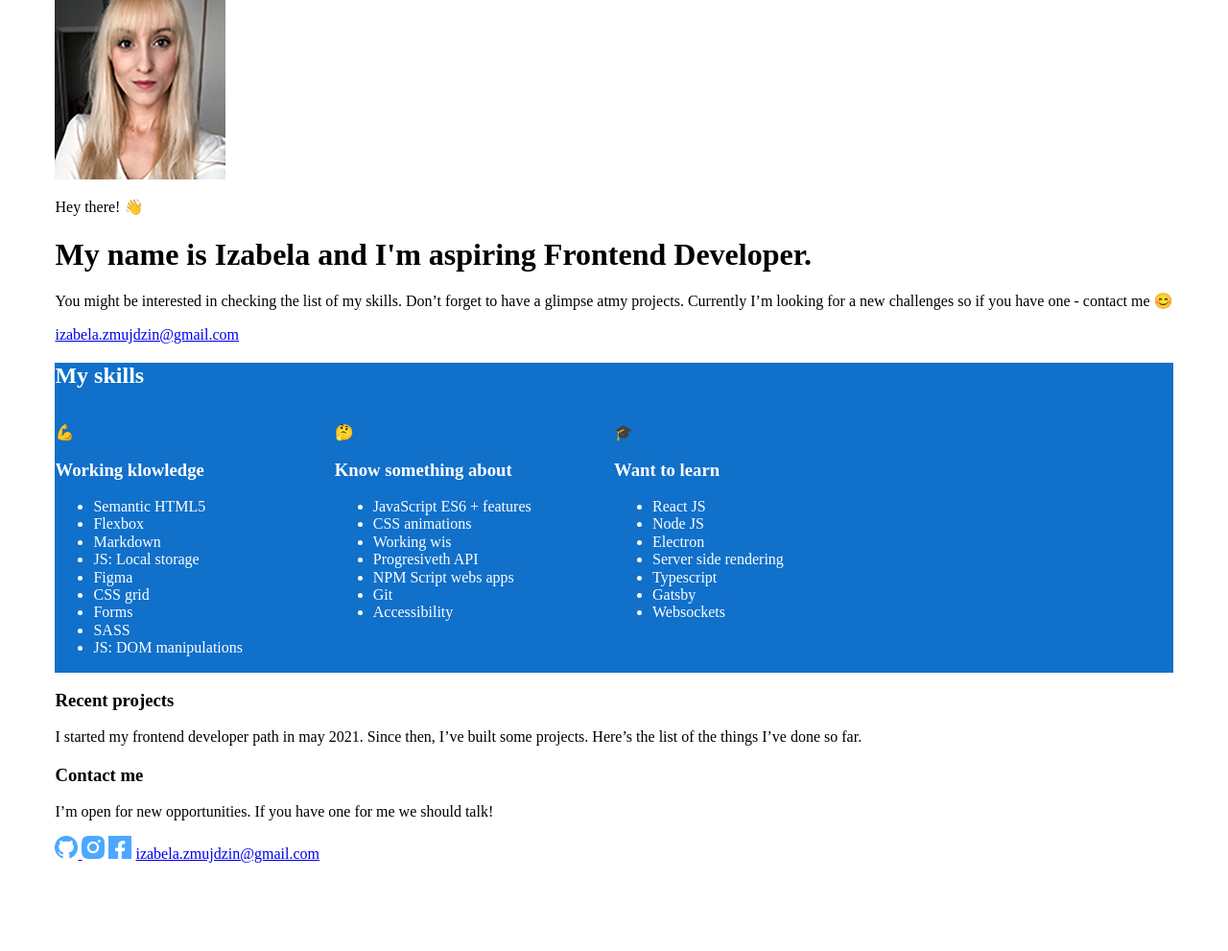
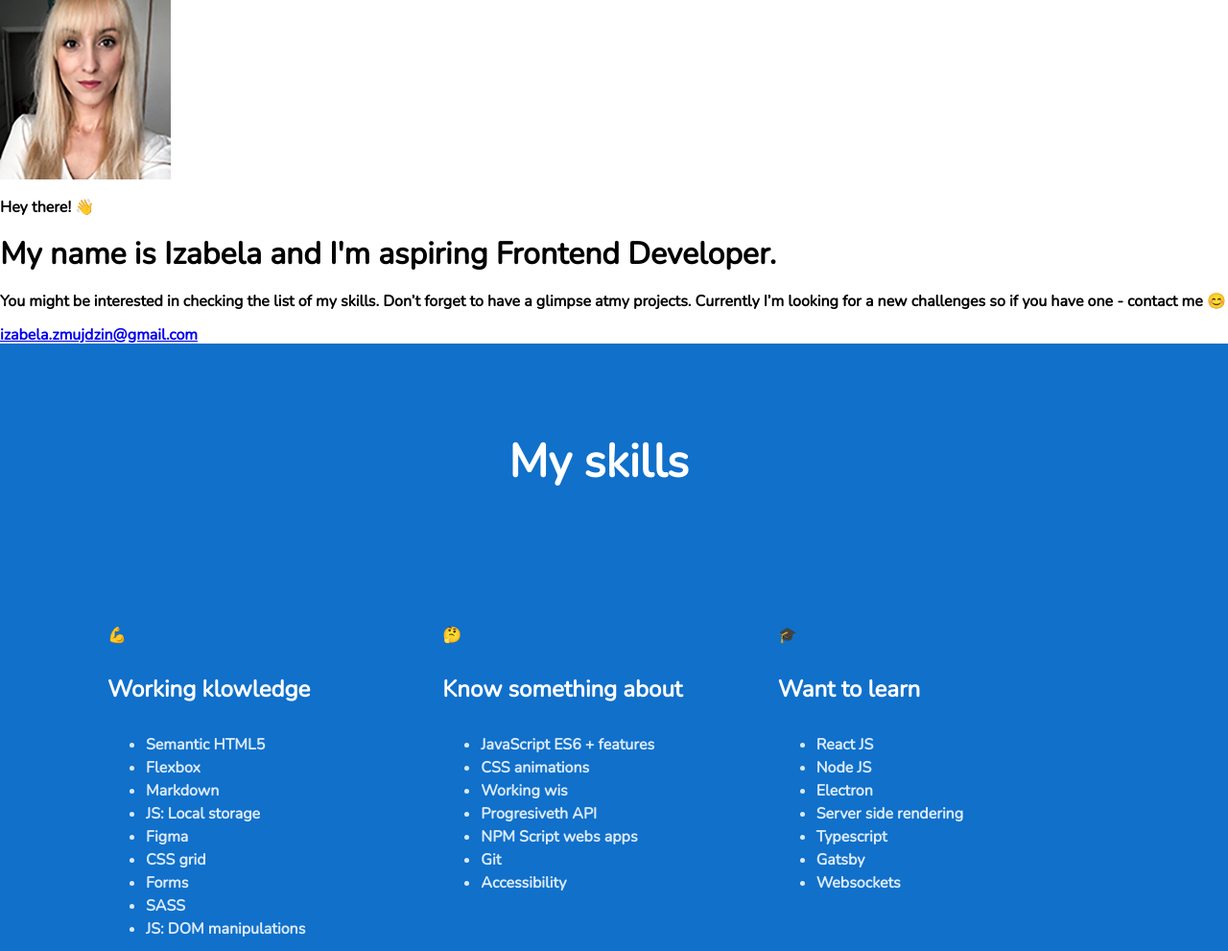
Before and after one commit to izabelazmujdzin/izabelazmujdzin.github.io, a website built with webpack: page src/pages/index.html in a window 1280 px wide. Shown: the top 991 px of the page at 96% size. Before the commit the page ends 900 px from the top, so only its background shows below. Built offline with nearby package versions, Linux system fonts and the light colour scheme.

Commit message:
margins and font

```diff
--- a/src/pages/index.html
+++ b/src/pages/index.html
@@ -162,12 +162,12 @@
       <a href="mailto:izabela.zmujdzin@gmail.com">izabela.zmujdzin@gmail.com</a>
       </section>
       <section class="skills">
-        <h2>My skills</h2>
+        <h2 class="skills_heading">My skills</h2>
         <div class="skills_grid">
         <article>
-          <p>💪</p>
-          <h3>Working klowledge </h3>
-          <ul>
+        <p class="skills_emoji">💪</p>
+          <h3 class="skills_subtitle">Working klowledge </h3>
+          <ul class="skills_list">
             <li>Semantic HTML5</li>
             <li>Flexbox</li>
             <li>Markdown</li>
@@ -180,9 +180,9 @@
           </ul>
         </article>
         <article>
-          <p>🤔</p>
-          <h3>Know something about </h3>
-          <ul>
+          <p class="skills_emoji">🤔</p>
+          <h3 class="skills_subtitle">Know something about </h3>
+          <ul class="skills_list">
             <li>JavaScript ES6 + features</li>
             <li>CSS animations</li>
             <li>Working wis</li>
@@ -193,9 +193,9 @@
           </ul>
         </article>
         <article>
-          <p>🎓</p>
-          <h3>Want to learn</h3>
-          <ul>
+          <p class="skills_emoji">🎓</p>
+          <h3 class="skills_subtitle">Want to learn</h3>
+          <ul class="skills_list">
             <li>React JS</li>
             <li>Node JS</li>
             <li>Electron</li>
--- a/src/scss/main.scss
+++ b/src/scss/main.scss
@@ -1,20 +1,51 @@
 @import '~normalize.css';
+@import url('https://fonts.googleapis.com/css2?family=Nunito:wght@300&display=swap');
 
 body {
-  background: #white;
-  color: #black;
-  display: flex;
-  align-items: center;
-  justify-content: center;
+  background: white;
+  color: black;
   min-height: 100vh;
+  font-family: 'Nunito';
+  font-weight: 700;
+  font-style: normal;
 }
 
 .skills {
   background: #1070ca;
   color: #ffffff;
+  padding: 56px 144px 200px 112px;
   &_grid {
     display: grid;
     grid-template-areas: 'h2 h2 h2' 'article article article';
-    grid-template-columns: 1fr 1fr 1fr 1fr;
+    grid-template-columns: 1fr 1fr 1fr;
+    column-gap: 24px;
+  }
+  &_heading {
+    font-size: 48px;
+    display: flex;
+    align-items: center;
+    justify-content: center;
+    margin-bottom: 128px;
+  }
+  &_skills_emoji {
+    font-style: normal;
+    font-size: 64px;
+    line-height: 72px;
+    text-align: center;
+  }
+  &_subtitle {
+    font-weight: 700;
+    font-style: normal;
+    font-weight: bold;
+    font-size: 24px;
+    line-height: 44px;
+  }
+  &_list {
+    color: #dbeaf7;
+    font-style: normal;
+    font-weight: 600;
+    font-size: 16px;
+    line-height: 24px;
+    margin-bottom: 8px;
   }
 }
```
